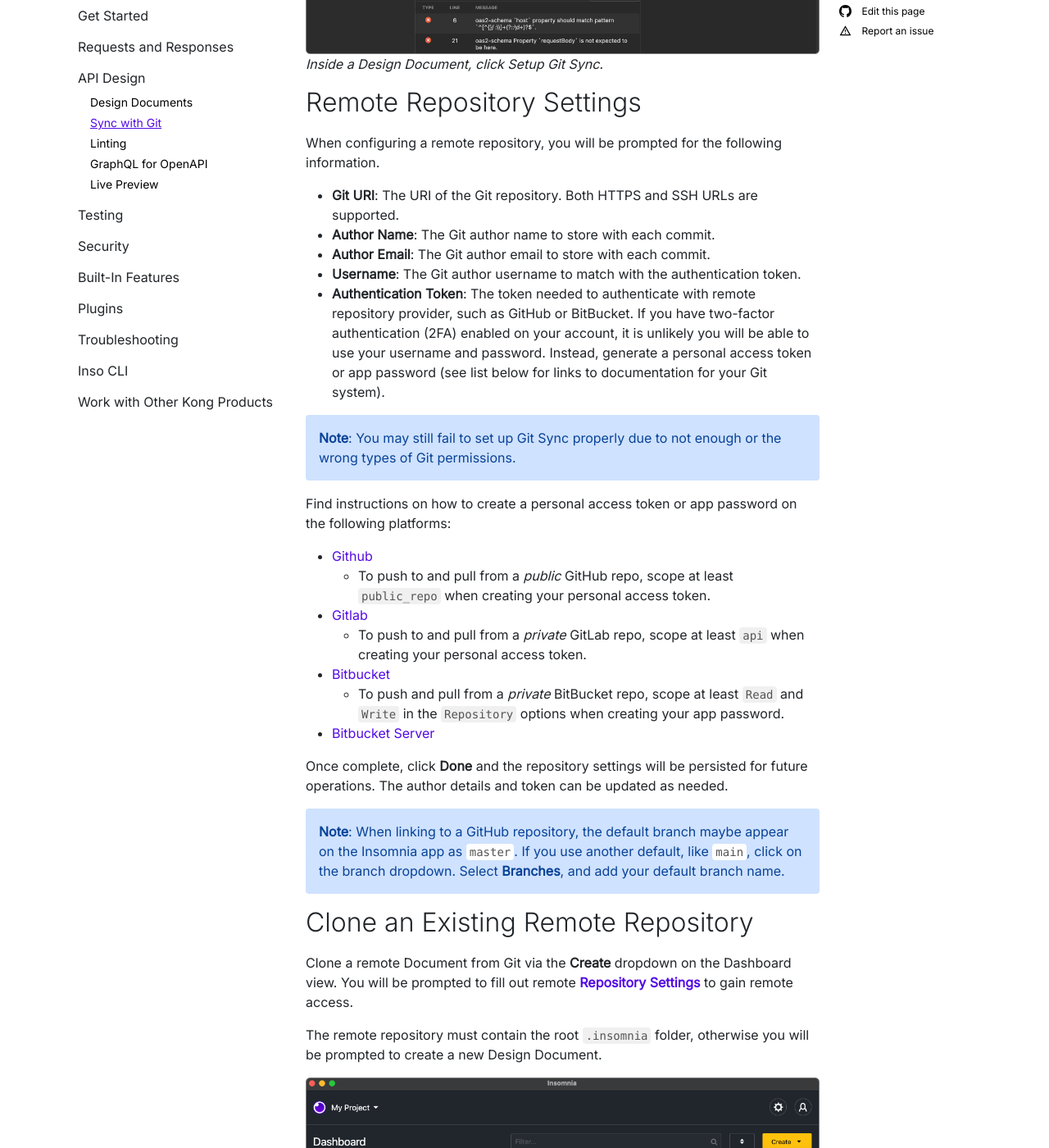
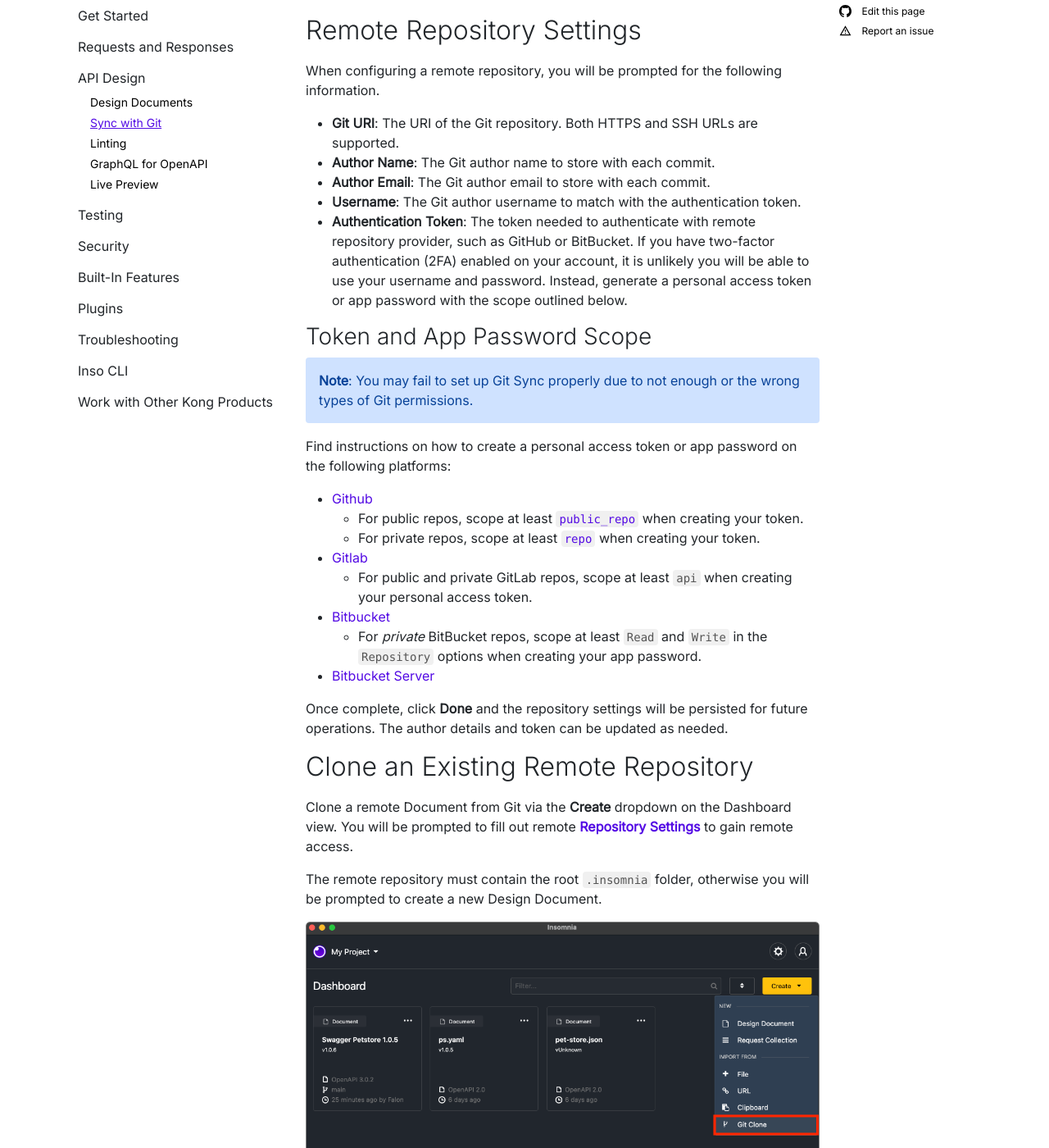
Before and after one commit to Kong/insomnia-docs, a Jekyll site: the page built from docs/insomnia/git-sync.md, in a window 1280 px wide and 1400 px high, scrolled down 937 px. Shown: the whole window at 82% size. Built offline with Jekyll 4.4.1, drawn with Linux system fonts in a browser that asks for light colours; comment, search, counter and statistics services are not loaded; some of the changed text lies outside the part shown.

Commit message:
add header and refine scope section

```diff
--- a/docs/insomnia/git-sync.md
+++ b/docs/insomnia/git-sync.md
@@ -9,8 +9,6 @@
 **Note**: Sync with Git applies only to Design Documents at this time. Collections use our own Insomnia Sync for versioning. To learn about version control sync for Collections, refer to [Version Control Sync](/insomnia/version-control-sync).
 
 Sync with Git is a built-in feature for Design Documents that enables you to configure your repository to an external Git version control system like GitHub or BitBucket.
-
-On this page, you'll see reference to teams and team members. Learn more about [Team Collaboration](/insomnia/team-collaboration). Otherwise, you can use this feature as a solo developer to keep a copy of your work using Git versioning.
 
 ## Enable Git Sync
 
@@ -27,25 +25,25 @@
 * **Author Name**: The Git author name to store with each commit.
 * **Author Email**: The Git author email to store with each commit.
 * **Username**: The Git author username to match with the authentication token.
-* **Authentication Token**: The token needed to authenticate with remote repository provider, such as GitHub or BitBucket. If you have two-factor authentication (2FA) enabled on your account, it is unlikely you will be able to use your username and password. Instead, generate a personal access token or app password (see list below for links to documentation for your Git system).
+* **Authentication Token**: The token needed to authenticate with remote repository provider, such as GitHub or BitBucket. If you have two-factor authentication (2FA) enabled on your account, it is unlikely you will be able to use your username and password. Instead, generate a personal access token or app password with the scope outlined below.
+
+### Token and App Password Scope
 
 {:.alert .alert-primary}
-**Note**: You may still fail to set up Git Sync properly due to not enough or the wrong types of Git permissions.
+**Note**: You may fail to set up Git Sync properly due to not enough or the wrong types of Git permissions.
 
 Find instructions on how to create a personal access token or app password on the following platforms:
 
 * [Github](https://docs.github.com/en/github/authenticating-to-github/keeping-your-account-and-data-secure/creating-a-personal-access-token)
-  * To push to and pull from a _public_ GitHub repo, scope at least `public_repo` when creating your personal access token.
+  * For public repos, scope at least [`public_repo`](https://github.com/settings/tokens/new?description=insomnia-git-sync&scopes=public_repo) when creating your token.
+  * For private repos, scope at least [`repo`](https://github.com/settings/tokens/new?description=insomnia-git-sync&scopes=repo) when creating your token.
 * [Gitlab](https://docs.gitlab.com/ee/user/profile/personal_access_tokens.html)
-  * To push to and pull from a _private_ GitLab repo, scope at least `api` when creating your personal access token.
+  * For public and private GitLab repos, scope at least `api` when creating your personal access token.
 * [Bitbucket](https://support.atlassian.com/bitbucket-cloud/docs/app-passwords/)
-  * To push and pull from a _private_ BitBucket repo, scope at least `Read` and `Write` in the `Repository` options when creating your app password.
+  * For _private_ BitBucket repos, scope at least `Read` and `Write` in the `Repository` options when creating your app password.
 * [Bitbucket Server](https://confluence.atlassian.com/bitbucketserver/personal-access-tokens-939515499.html)
 
 Once complete, click **Done** and the repository settings will be persisted for future operations. The author details and token can be updated as needed.
-
-{:.alert .alert-primary}
-**Note**: When linking to a GitHub repository, the default branch maybe appear on the Insomnia app as `master`. If you use another default, like `main`, click on the branch dropdown. Select **Branches**, and add your default branch name.
 
 ## Clone an Existing Remote Repository
 
@@ -74,15 +72,18 @@
 
 ## Push Changes
 
+{:.alert .alert-primary}
+**Note**: If you'd like to push to an alternative branch than the default, click on the branch dropdown menu. Select **Branches**, and add your desired branch name.
+
 Commits and branches only exist locally when created. A push needs to be done to share the commits and history of a branch remotely. If pushing fails, you will be given the option to force push.
 
-The push or force push operation can fail for many reasons, and logs will be presented in the Developer Console prefixed with 'git-event' with further debugging information. A likely cause is that your user does not have permissions to push to a protected branch.
+The push or force push operation can fail for many reasons, and logs will be presented in the Developer Console prefixed with `git-event` with further debugging information. A likely cause is that your user does not have permissions to push to a protected branch.
 
 For instance, with GitLab, the main/master branch is protected by default, and those with the developer role are unable to push directly to it. In that case, push to a separate branch and create a pull request, or update the permissions for your user on the repository.
 
 ## Pull Changes
 
-If a team member makes a change to the remote repository, pull the changes to access the work locally. Click the branch dropdown menu in a Document and then **Pull**. Any incoming changes will be merged to your local machine.
+If a collaborator makes a change to the remote repository, pull the changes to access the work locally. Click the branch dropdown menu in a Document and then **Pull**. Any incoming changes will be merged to your local machine.
 
 ## Conflict Resolution
 
```
Also changed, not shown: other parts of docs/insomnia/git-sync.md (+3 -3 lines).
